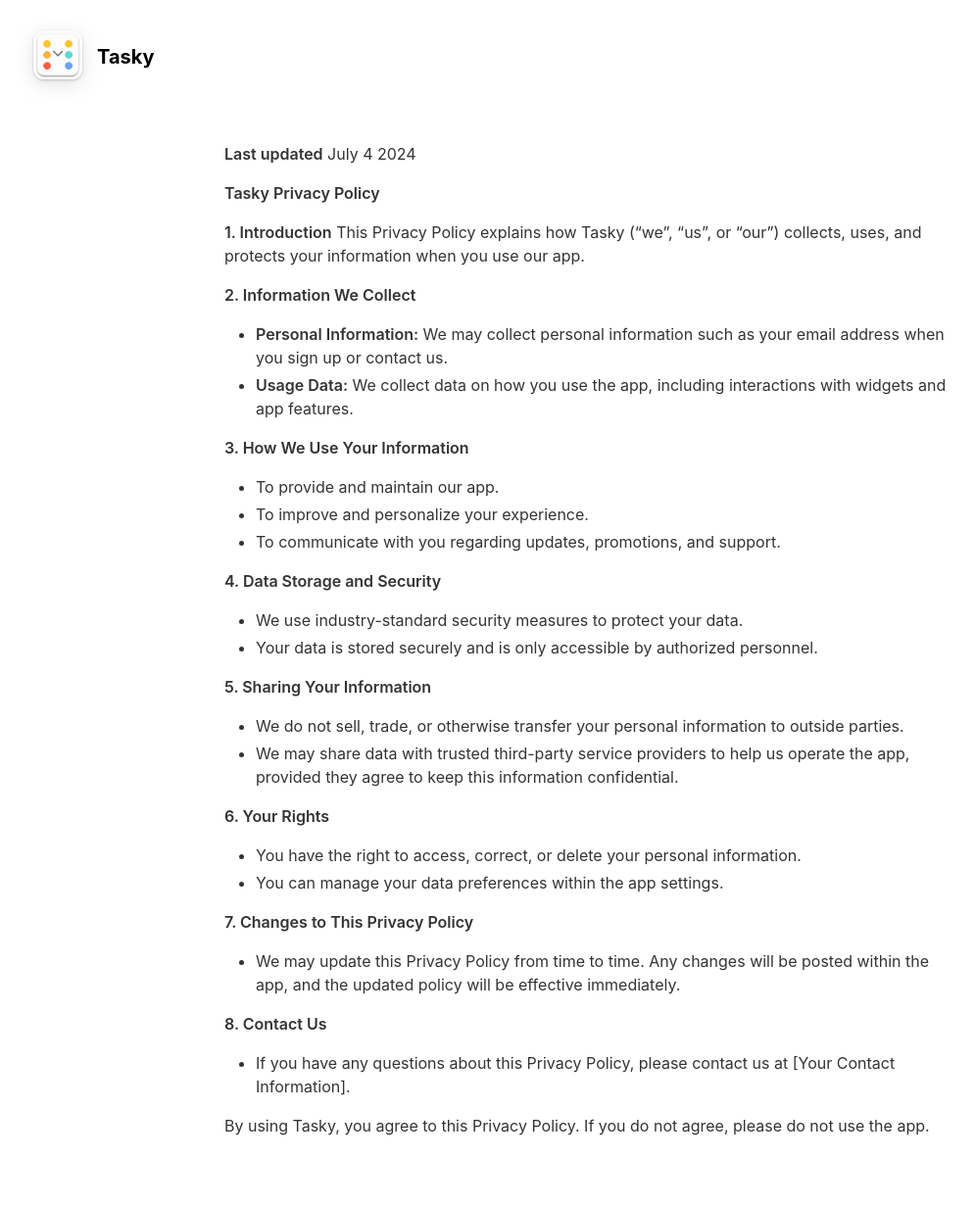
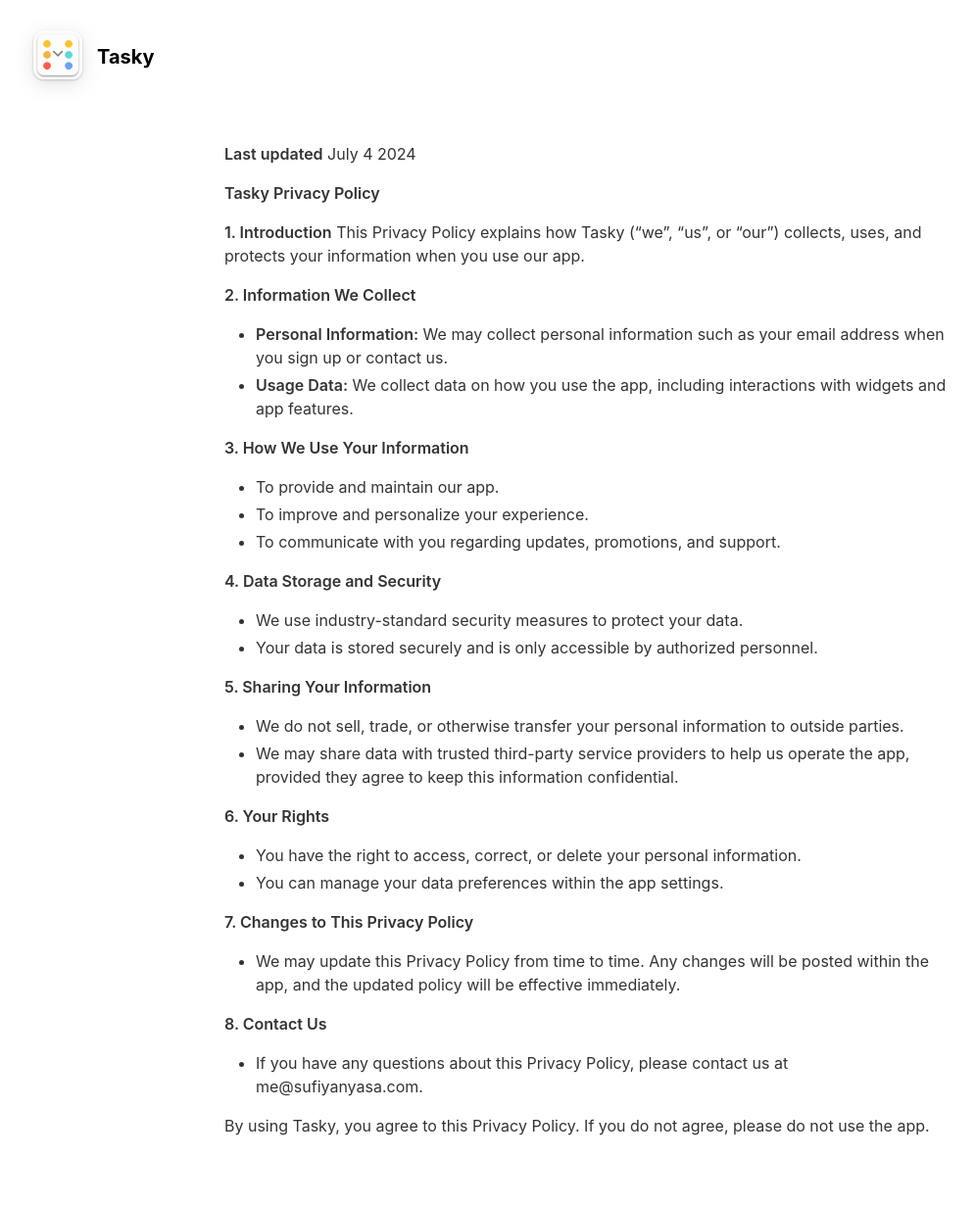
Before and after one commit to xr1337/Tasky-Landing-Page, a Jekyll site: the page built from _pages/privacypolicy.md, in a window 1280 px wide. Shown: the whole page at 98% size, without its empty margins (36-1031 px from the left). Built offline with Jekyll 4.4.1, drawn with Linux system fonts in a browser that asks for light colours; nearby versions of some CDN libraries.

Commit message:
Add email to privacy policy

```diff
--- a/_pages/privacypolicy.md
+++ b/_pages/privacypolicy.md
@@ -37,6 +37,6 @@ This Privacy Policy explains how Tasky ("we", "us", or "our") collects, uses, an
    - We may update this Privacy Policy from time to time. Any changes will be posted within the app, and the updated policy will be effective immediately.
 
 **8. Contact Us**
-   - If you have any questions about this Privacy Policy, please contact us at [Your Contact Information].
+   - If you have any questions about this Privacy Policy, please contact us at me@sufiyanyasa.com.
 
 By using Tasky, you agree to this Privacy Policy. If you do not agree, please do not use the app.
```
